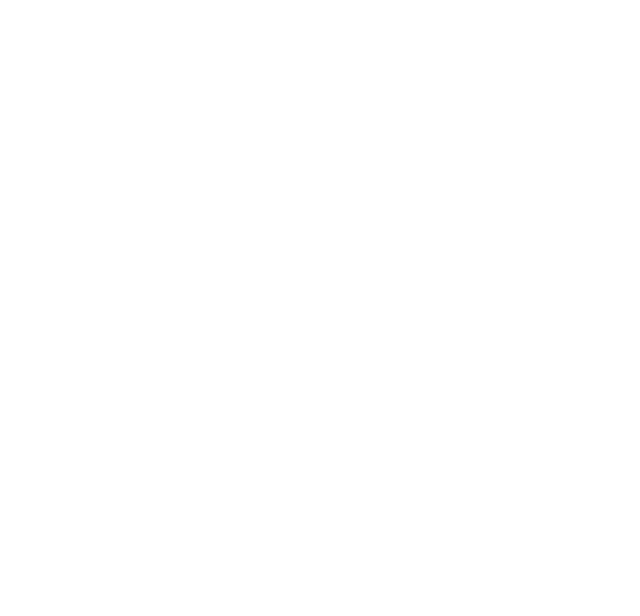
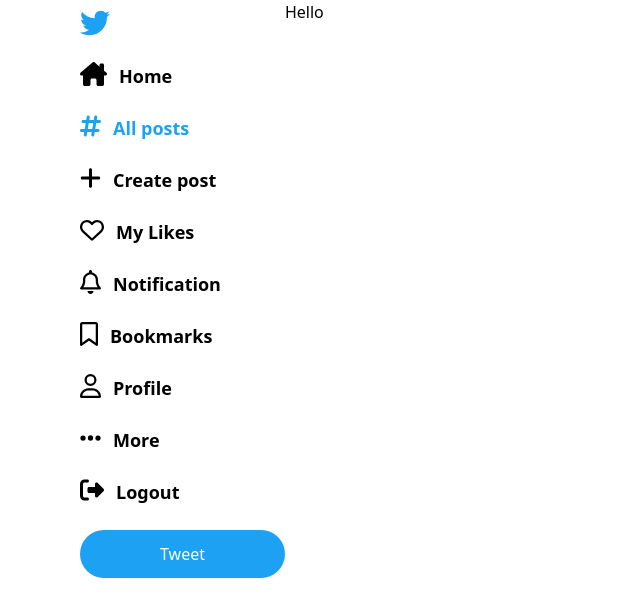
Before and after one commit to rahmonovsaydullo/minitwitter, a React (Vite) app in the folder frontend/: page /allposts in a window 1280 px wide. Before the commit this address had no page. Shown: the top 616 px of the page, without its empty margins (0-640 px from the left). Built offline with nearby package versions, Linux system fonts and the light colour scheme.

Commit message:
I added path to Sidebar

```diff
--- a/frontend/src/App.jsx
+++ b/frontend/src/App.jsx
@@ -3,6 +3,8 @@ import { BrowserRouter, Routes, Route } from 'react-router-dom';
 import Login from './pages/Login/Login';
 import SignUp from './pages/Signup/Signup';
 import Home from './pages/Home/Home';
+import Allposts from './pages/Allposts/Allposts';
+import Comments from './pages/comments/Comments';
 
 
 const App = () => {
@@ -13,6 +15,8 @@ const App = () => {
           <Route path='/' element={<Login />} />
           <Route path='/signup' element={<SignUp />} />
           <Route path='/home' element={<Home />} />
+          <Route path='/allposts' element={<Allposts />} />
+          <Route path='/comments' element={<Comments />} />
         </Routes>
       </BrowserRouter>
     </div>
--- a/frontend/src/components/SIdeBar/SideBar.jsx
+++ b/frontend/src/components/SIdeBar/SideBar.jsx
@@ -1,4 +1,5 @@
 import React from 'react';
+import { useLocation, useNavigate } from 'react-router-dom';
 import { FontAwesomeIcon } from '@fortawesome/react-fontawesome';
 import { faTwitter } from '@fortawesome/free-brands-svg-icons';
 import {
@@ -7,32 +8,45 @@ import {
   faHeart,
   faUser as faUserRegular
 } from '@fortawesome/free-regular-svg-icons';
-import { faEllipsisH, faHashtag, faHouseChimney, faPlus } from '@fortawesome/free-solid-svg-icons';
+import { faEllipsisH, faHashtag, faHouseChimney, faPlus, faRightFromBracket } from '@fortawesome/free-solid-svg-icons';
 
 const SideBar = () => {
-  let icons = [
-    { icon: faHouseChimney, title: "Home", color: "rgb(29, 161, 242)" },
-    { icon: faHashtag, title: "All posts", color: "black" },
-    { icon: faPlus, title: "Create post", color: "black" },
-    { icon: faHeart, title: "My Likes", color: "black" },
-    { icon: faBellRegular, title: "Notification", color: "black" },
-    { icon: faBookmarkRegular, title: "Bookmarks", color: "black" },
-    { icon: faUserRegular, title: "Profile", color: "black" },
-    { icon: faEllipsisH, title: "More", color: "black" },
+  const navigate = useNavigate()
+  const location = useLocation()
+  const handleLogout = () => {
+    localStorage.removeItem("token")
+    navigate("/")
+  }
+
+
+  let sideBarItems = [
+    { icon: faHouseChimney, title: "Home", color: "rgb(29, 161, 242)", path: "/home", action: () => navigate("/") },
+    { icon: faHashtag, title: "All posts", color: "black", path: "/allposts", action: () => navigate("/allposts") },
+    { icon: faPlus, title: "Create post", color: "black", path: "/createpos", action: () => navigate("/createpost") },
+    { icon: faHeart, title: "My Likes", color: "black", path: "/mylikes", action: () => navigate("/mylikes") },
+    { icon: faBellRegular, title: "Notification", color: "black", path: "/notif", action: () => navigate("/notif") },
+    { icon: faBookmarkRegular, title: "Bookmarks", color: "black", path: "/bookmark", action: () => navigate("/bookmarks") },
+    { icon: faUserRegular, title: "Profile", color: "black", path: "/profile", action: () => navigate("/profile") },
+    { icon: faEllipsisH, title: "More", color: "black", path: "/more", action: () => navigate("/more") },
+    { icon: faRightFromBracket, title: "Logout", action: handleLogout }
   ];
+
 
   return (
     <div className='flex flex-col items-start justify-center mt-2 ms-20 gap-6 '>
       <FontAwesomeIcon className='text-3xl' icon={faTwitter} style={{ color: 'rgb(29, 161, 242)' }} />
-      {icons.map((icon, index) => (
-        <div key={index} className='flex align-middle gap-3 text-lg cursor-pointer'>
-          <div>
-            <FontAwesomeIcon icon={icon.icon} style={{ color: icon.color }} className='text-2xl' />
+      {sideBarItems.map((item, index) => {
+        const isActive = location.pathname === item.path
+        return (
+          <div key={index} className={`flex align-middle gap-3 text-lg cursor-pointer ${ isActive ? "text-[#1DA1F2] " : ""}` }onClick={item.action}>
+            <div>
+              <FontAwesomeIcon icon={item.icon}  style={{ color: isActive ? "rgb(29, 161, 242)" : "black" }} className='text-2xl' />
+            </div>
+            <p className='font-semibold'  style={{ color: isActive ? "rgb(29, 161, 242)" : "black" }}>{item.title}</p>
           </div>
-          <p className='font-semibold' style={{ color: icon.color }}>{icon.title}</p>
-        </div>
-      ))}
-     <button className='btn  text-white flex justify-center align-middle py-3 px-20 rounded-full ' style={{backgroundColor: "rgb(29, 161, 242"}}>Tweet</button>
+        )
+      })}
+      <button className='btn  text-white flex justify-center align-middle py-3 px-20 rounded-full ' style={{ backgroundColor: "rgb(29, 161, 242" }}>Tweet</button>
     </div>
   );
 };
--- /dev/null
+++ b/frontend/src/pages/Allposts/Allposts.jsx
@@ -0,0 +1,13 @@
+import React from 'react'
+import SideBar from '../../components/SIdeBar/SideBar'
+
+const Allposts = () => {
+  return (
+    <div className='flex'>
+      <SideBar/>
+      <h1>Hello</h1>
+    </div>
+  )
+}
+
+export default Allposts
--- /dev/null
+++ b/frontend/src/pages/Comments/Comments.jsx
@@ -0,0 +1,12 @@
+import React from 'react'
+import SideBar from '../../components/SIdeBar/SideBar'
+
+const Comments = () => {
+    return (
+        <div>
+            <SideBar />
+        </div>
+    )
+}
+
+export default Comments
--- a/frontend/tailwind.config.js
+++ b/frontend/tailwind.config.js
@@ -6,7 +6,11 @@ export default {
   ],
 
   theme: {
-    extend: {},
+    extend: {
+      colors: {
+        twitterBlue: '#1DA1F2',
+      },
+    },
   },
   plugins: [],
 }
```
